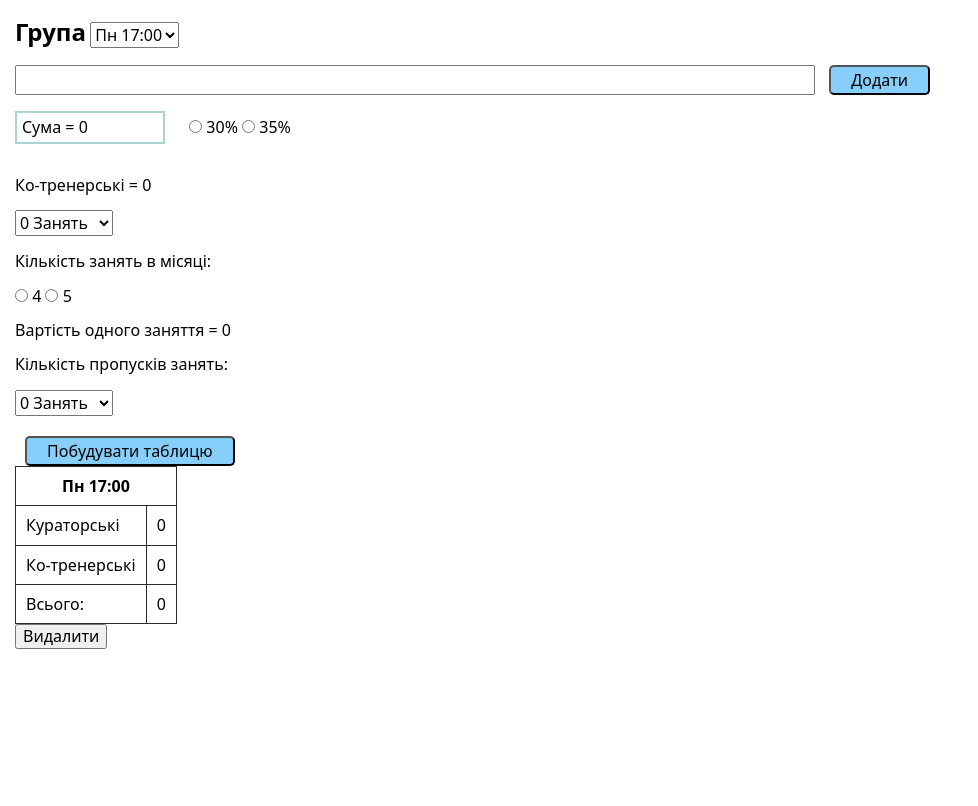
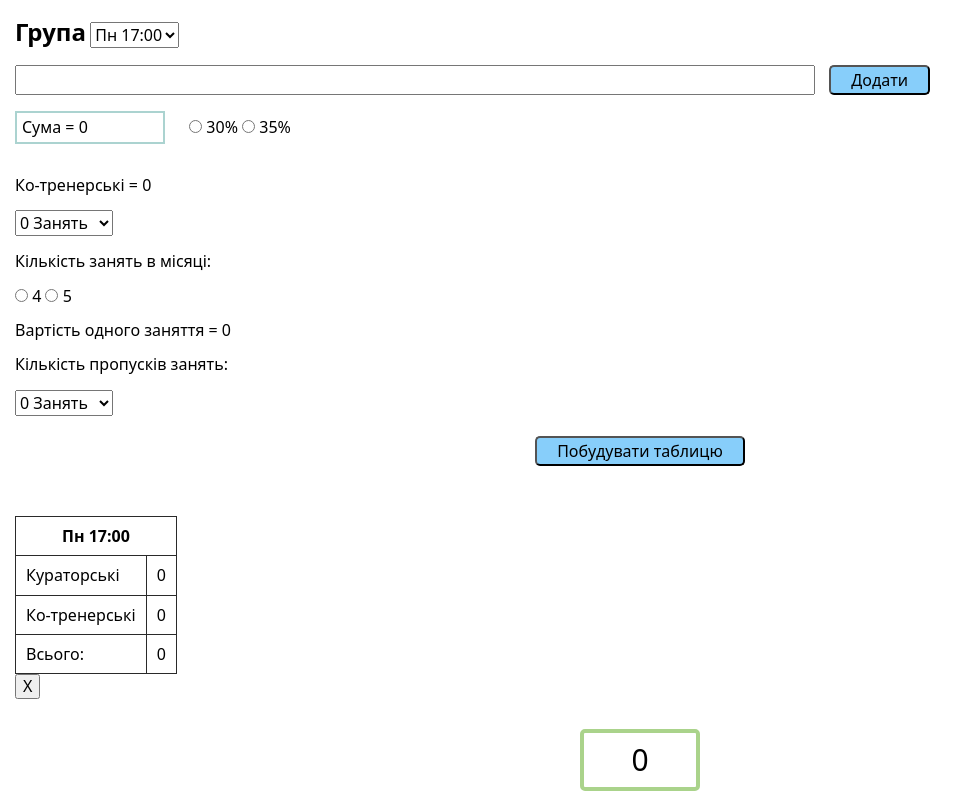
Before and after one commit to Oleksandr-Nehoda/Salary-calculation, a website with bundled scripts: page index.html in a window 1280 px wide. Both pictures are taken after a click on the button "Побудувати таблицю". Shown: the part 97-903 px from the top of the page, without its empty margins (0-978 px from the left). Before the commit the page ends 800 px from the top, so only its background shows below. Built offline with nearby package versions, Linux system fonts and the light colour scheme.

Commit message:
add total income

```diff
--- a/index.html
+++ b/index.html
@@ -76,32 +76,7 @@
 
   <div class="wrapper-table"></div>
 
-  <!-- <table>
-    <thead>
-        <tr>
-            <th colspan="2">Пн17:00</th>
-        </tr>
-    </thead>
-    <tbody>
-        <tr>
-            <td>Кураторські</td>
-            <td>"money"</td>
-        </tr>
-        <tr>
-            <td>Ко-тренерські</td>
-            <td>"money"</td>
-        </tr>
-        <tr>
-            <td>Пропуск</td>
-            <td>"money"</td>
-        </tr>
-        <tr>
-            <td>Всього:</td>
-            <td>"money"</td>
-        </tr>
-    </tbody>
-
-  </table> -->
+  <p class="total-income">0</p>
 
 <script src="js/main.js" type="module"></script>
 </body>
--- a/js/main.js
+++ b/js/main.js
@@ -1,3 +1,5 @@
+import { v4 as uuidv4 } from '../node_modules/uuid/dist/esm-browser/index.js';
+
 const refInp = document.querySelector(".all-money");
 const refButSum = document.querySelector(".calc-total");
 const refSpanSum = document.querySelector(".total-num");
@@ -12,8 +14,9 @@ const refSelectGroup = document.querySelector(".select-group");
 const refSelectLesson = document.querySelector(".select-ko-lesson");
 const refSelectMissedLesson = document.querySelector(".select-missed-lesson");
 const refWrapperDates = document.querySelector(".wrapper-date");
-const refBtnCreateTable = document.querySelector('.create-table')
+const refBtnCreateTable = document.querySelector('.create-table');
 const refWrapperTable = document.querySelector(".wrapper-table");
+const refTotalIncome = document.querySelector('.total-income');
 
 let group = "Пн 17:00";
 let inpValue = "";
@@ -25,6 +28,7 @@ let missedDate2 = "";
 let missedDate3 = "";
 let costOneLes = 0;
 let costAllLes = 0;
+let totalIncome = 0;
 const costKoTrainer = 200;
 console.log(`sum - ${sum}`);
 
@@ -197,8 +201,15 @@ const handleSelectMissedDate = (event) => {
 };
 
 const handleClickCreateTable = () => {
+
+    const id = uuidv4()
+    const income = percent + koTrainer - costAllLes;
+    console.log(`income - ${income}`);
+    totalIncome += income
+    refTotalIncome.textContent = totalIncome
+    console.log(`totalIncome - ${totalIncome}`);
     const markup1 = `
-    <div class='a${percent}'>
+    <div id='a${id}'>
     <table>
     <thead>
         <tr>
@@ -231,10 +242,10 @@ const markup22 = `<tr>
 </tr>`
 const markup3 = `<tr>
 <td>Всього:</td>
-<td>${percent + koTrainer - costAllLes}</td>
+<td>${income}</td>
 </tr>
 </table>
-<button class='a${percent}' type="button">Видалити</button>
+<button class='a${id}' type="button">X</button>
 </div>`
 if (!missedDate1) {
     refWrapperTable.insertAdjacentHTML("beforeend", markup1 + markup3)
@@ -249,9 +260,11 @@ if (missedDate1 && missedDate2 && missedDate3) {
     refWrapperTable.insertAdjacentHTML("beforeend", markup1 + markup2 + markup21 + markup22 + markup3)
 }
 
-const refBoxTable = document.querySelector(`.a${percent}`);
-const refBtnRemoveTable = document.querySelector(`.a${percent}`);
+const refBoxTable = document.querySelector(`#a${id}`);
+const refBtnRemoveTable = document.querySelector(`.a${id}`);
 refBtnRemoveTable.addEventListener('click', () => {
+    totalIncome -= income;
+    refTotalIncome.textContent = totalIncome
     refBoxTable.remove();
 })
 }
--- a/styles.css
+++ b/styles.css
@@ -23,7 +23,8 @@ body {
 }
 
 .create-table{
-margin-top: 20px;
+ display: block;
+ margin: 20px auto 0px auto ;
 }
 
 .total {
@@ -47,3 +48,19 @@ table td {
   padding: 10px;
   border: 1px solid #2a2a2a;
 }
+
+.wrapper-table{
+    margin-top: 50px;
+    display: flex;
+
+}
+
+.total-income {
+    font-size: 30px;
+    text-align: center;
+    width: 120px;
+    border: 4px solid rgb(170, 211, 139);
+    border-radius: 5px;
+    margin: 30px auto 0px auto;
+    padding: 10px 20px;
+}
```
Also changed, not shown: package.json (added, +12 -0 lines), 1 other file.
